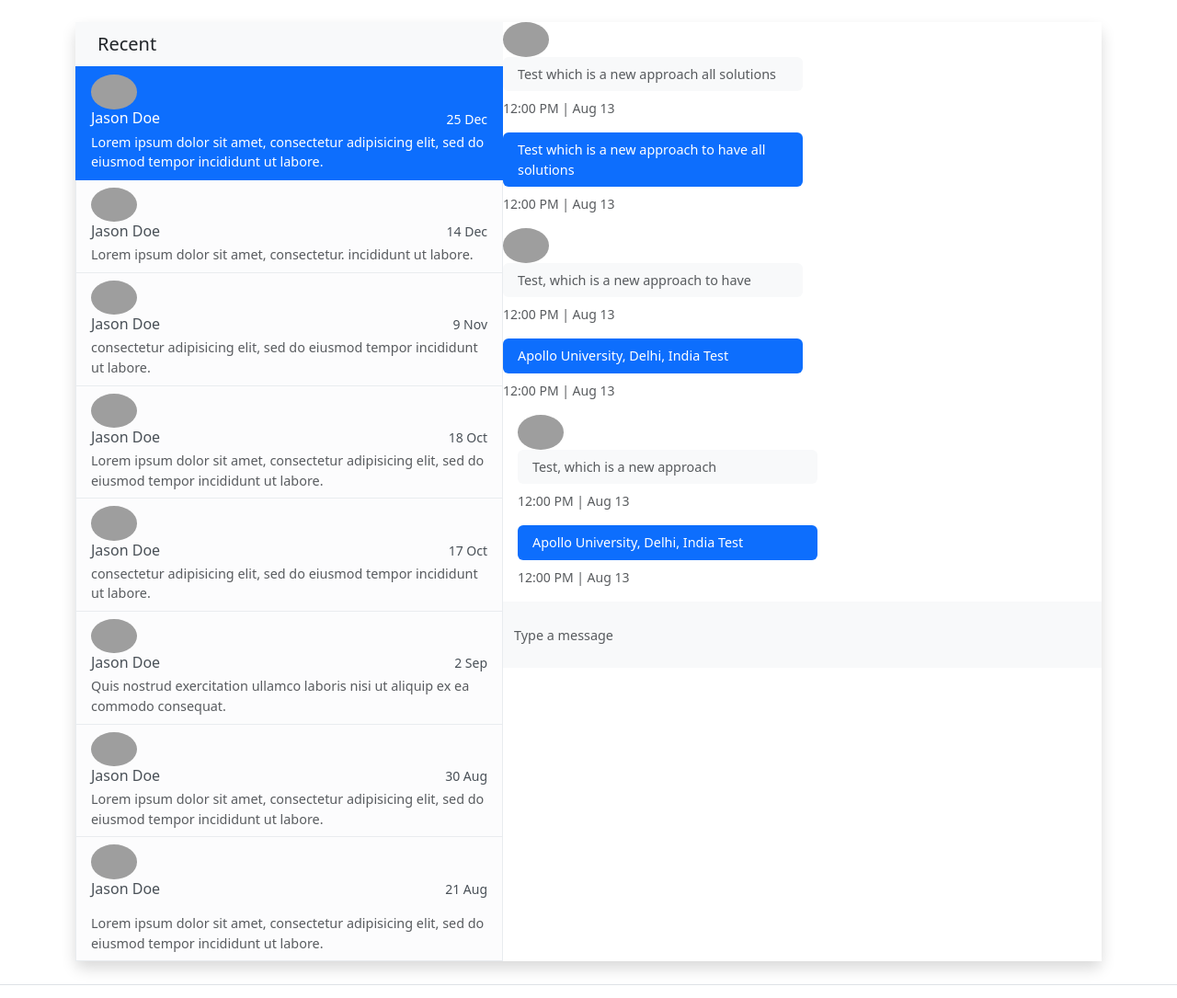
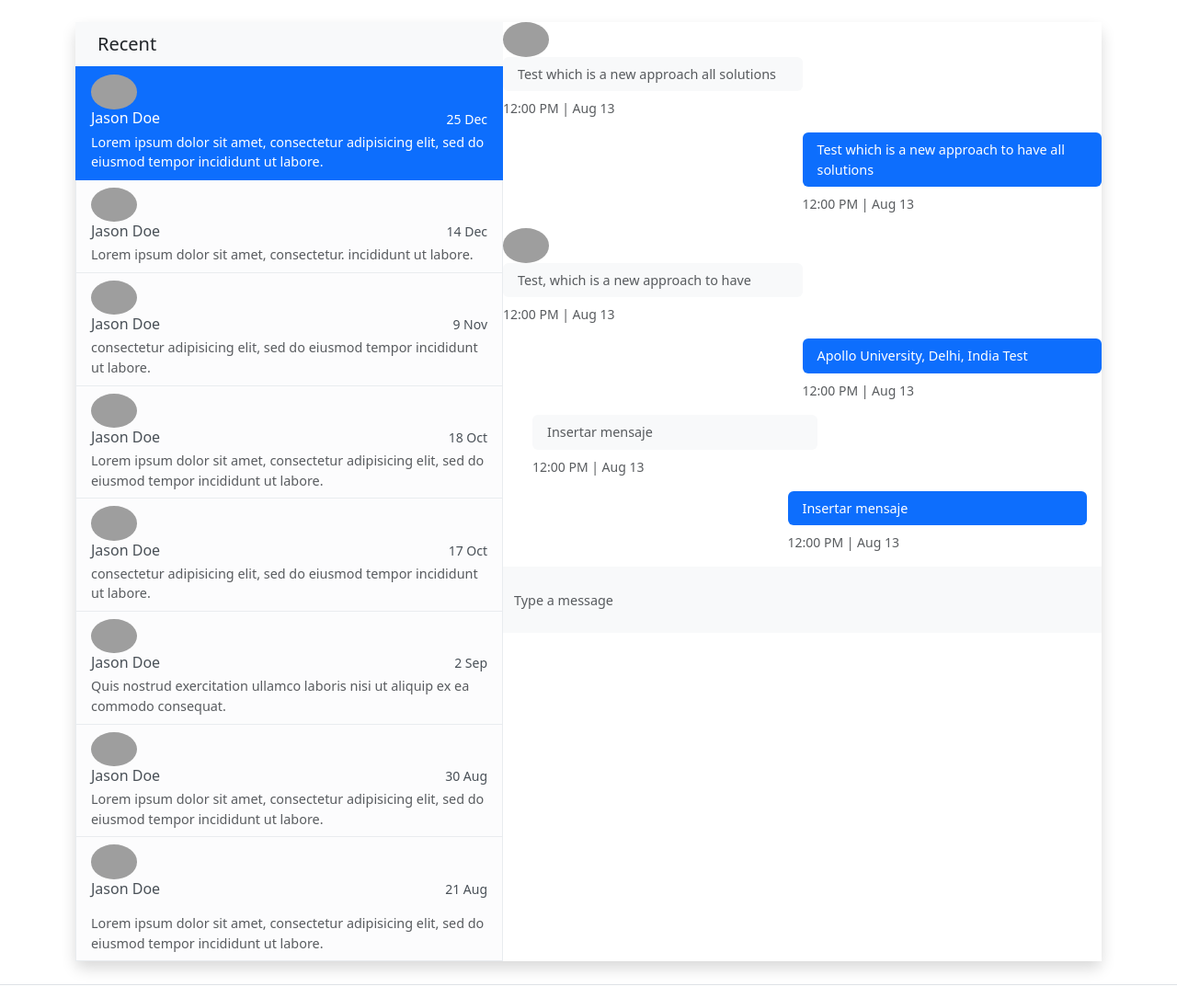
Before and after one commit to FranMedina02/mascotas_blog_2, a Django app: page /Chats in a window 1280 px wide. Shown: the part 73-1158 px from the top of the page at 92% size. Run offline with Django 4.2, Linux system fonts and the light colour scheme; the visitor is signed in with stand-in values (Sample User, id 1); some libraries are stand-ins or nearby versions; grey boxes are pictures that could not be loaded.

Commit message:
<feat: last frontend tweaks>

```diff
--- a/mascotas_blog/ChatApp/templates/ChatApp/all_chats.html
+++ b/mascotas_blog/ChatApp/templates/ChatApp/all_chats.html
@@ -46,7 +46,7 @@
 									alt="user"
 									width="50"
 									class="rounded-circle" />
-								<div class="media-body ml-4">
+								<div class="media-bodyms-4">
 									<div
 										class="d-flex align-items-center justify-content-between mb-1">
 										<h6 class="mb-0">Jason Doe</h6>
@@ -69,7 +69,7 @@
 									alt="user"
 									width="50"
 									class="rounded-circle" />
-								<div class="media-body ml-4">
+								<div class="media-bodyms-4">
 									<div
 										class="d-flex align-items-center justify-content-between mb-1">
 										<h6 class="mb-0">Jason Doe</h6>
@@ -92,7 +92,7 @@
 									alt="user"
 									width="50"
 									class="rounded-circle" />
-								<div class="media-body ml-4">
+								<div class="media-bodyms-4">
 									<div
 										class="d-flex align-items-center justify-content-between mb-1">
 										<h6 class="mb-0">Jason Doe</h6>
@@ -115,7 +115,7 @@
 									alt="user"
 									width="50"
 									class="rounded-circle" />
-								<div class="media-body ml-4">
+								<div class="media-bodyms-4">
 									<div
 										class="d-flex align-items-center justify-content-between mb-1">
 										<h6 class="mb-0">Jason Doe</h6>
@@ -138,7 +138,7 @@
 									alt="user"
 									width="50"
 									class="rounded-circle" />
-								<div class="media-body ml-4">
+								<div class="media-bodyms-4">
 									<div
 										class="d-flex align-items-center justify-content-between mb-1">
 										<h6 class="mb-0">Jason Doe</h6>
@@ -161,7 +161,7 @@
 									alt="user"
 									width="50"
 									class="rounded-circle" />
-								<div class="media-body ml-4">
+								<div class="media-bodyms-4">
 									<div
 										class="d-flex align-items-center justify-content-between mb-1">
 										<h6 class="mb-0">Jason Doe</h6>
@@ -184,7 +184,7 @@
 									alt="user"
 									width="50"
 									class="rounded-circle" />
-								<div class="media-body ml-4">
+								<div class="media-bodyms-4">
 									<div
 										class="d-flex align-items-center justify-content-between mb-1">
 										<h6 class="mb-0">Jason Doe</h6>
@@ -207,7 +207,7 @@
 									alt="user"
 									width="50"
 									class="rounded-circle" />
-								<div class="media-body ml-4">
+								<div class="media-bodyms-4">
 									<div
 										class="d-flex align-items-center justify-content-between mb-3">
 										<h6 class="mb-0">Jason Doe</h6>
@@ -234,7 +234,7 @@
 						alt="user"
 						width="50"
 						class="rounded-circle" />
-					<div class="media-body ml-3">
+					<div class="media-bodyms-3">
 						<div class="bg-light rounded py-2 px-3 mb-2">
 							<p class="text-small mb-0 text-muted">
 								Test which is a new approach all solutions
@@ -245,7 +245,7 @@
 				</div>
 
 				<!-- Reciever Message-->
-				<div class="media w-50 ml-auto mb-3">
+				<div class="media w-50 ms-auto mb-3">
 					<div class="media-body">
 						<div class="bg-primary rounded py-2 px-3 mb-2">
 							<p class="text-small mb-0 text-white">
@@ -263,7 +263,7 @@
 						alt="user"
 						width="50"
 						class="rounded-circle" />
-					<div class="media-body ml-3">
+					<div class="media-bodyms-3">
 						<div class="bg-light rounded py-2 px-3 mb-2">
 							<p class="text-small mb-0 text-muted">
 								Test, which is a new approach to have
@@ -274,7 +274,7 @@
 				</div>
 
 				<!-- Reciever Message-->
-				<div class="media w-50 ml-auto mb-3">
+				<div class="media w-50 ms-auto mb-3">
 					<div class="media-body">
 						<div class="bg-primary rounded py-2 px-3 mb-2">
 							<p class="text-small mb-0 text-white">
@@ -287,25 +287,20 @@
 
 				<!-- Sender Message-->
 				<div class="media w-50 ms-3 mb-3">
-					<img
-						src="https://bootstrapious.com/i/snippets/sn-chat/avatar.svg"
-						alt="user"
-						width="50"
-						class="rounded-circle" />
-					<div class="media-body ml-3">
+					<div class="media-body ms-3">
 						<div class="bg-light rounded py-2 px-3 mb-2">
-							<p class="text-small mb-0 text-muted">Test, which is a new approach</p>
+							<p class="text-small mb-0 text-muted">Insertar mensaje</p>
 						</div>
 						<p class="small text-muted">12:00 PM | Aug 13</p>
 					</div>
 				</div>
 
 				<!-- Reciever Message-->
-				<div class="media w-50 ml-auto ms-3 mb-3">
+				<div class="media w-50 ms-auto me-3 mb-3">
 					<div class="media-body">
 						<div class="bg-primary rounded py-2 px-3 mb-2">
 							<p class="text-small mb-0 text-white">
-								Apollo University, Delhi, India Test
+								Insertar mensaje
 							</p>
 						</div>
 						<p class="small text-muted">12:00 PM | Aug 13</p>
```
